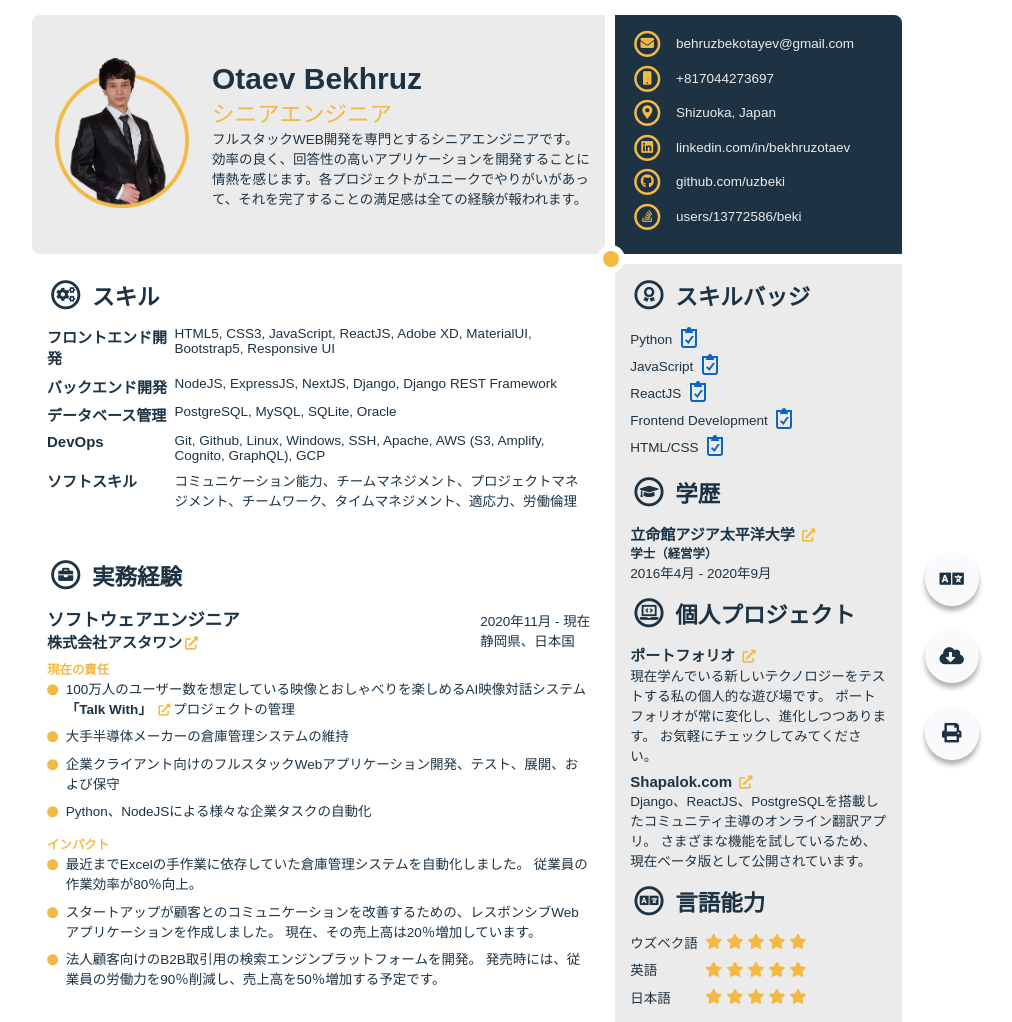
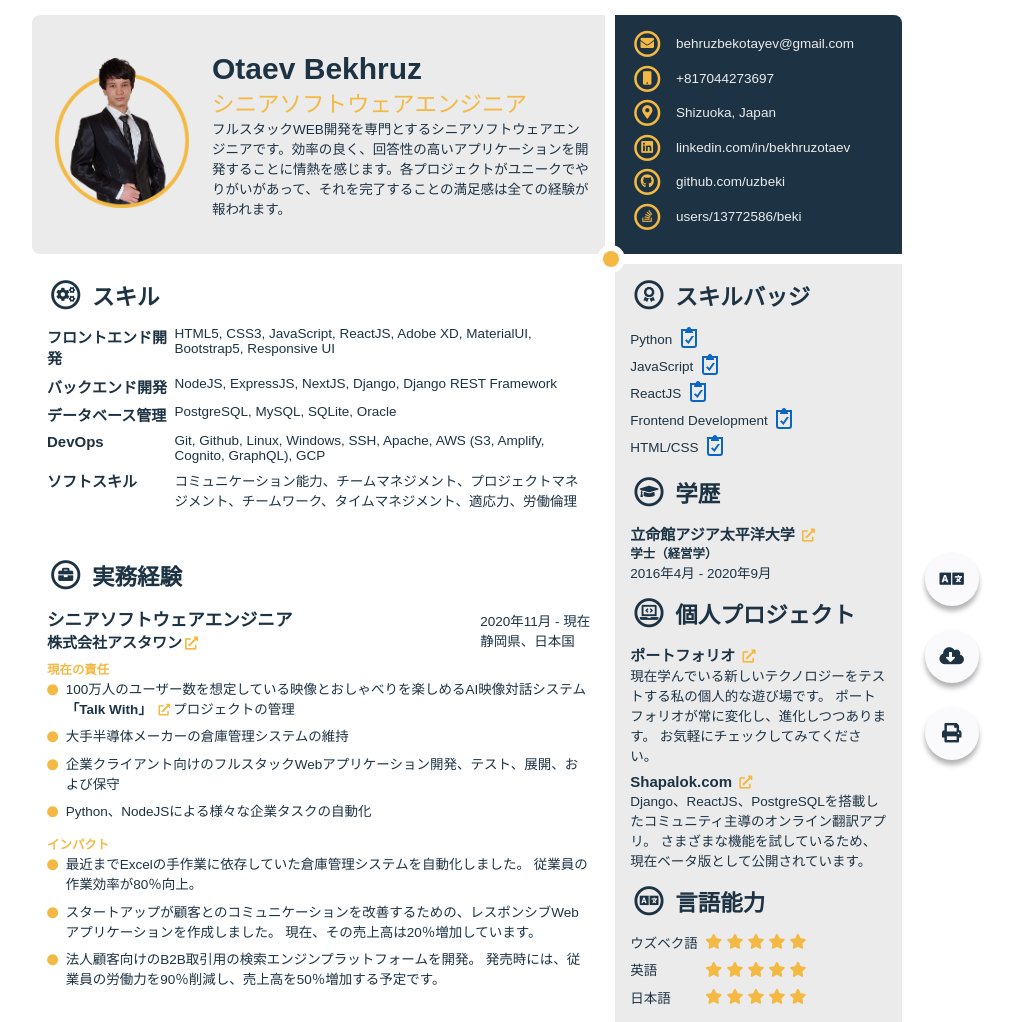
Before and after one commit to uzbeki/bekhruz.com_v2, a plain HTML site: page resume/index_ja.html in a window 1280 px wide. Shown: the whole page, without its empty margins (173-1185 px from the left). Drawn offline with Linux system fonts and the light colour scheme.

Commit message:
japanese resume updated

```diff
--- a/resume/index_ja.html
+++ b/resume/index_ja.html
@@ -28,9 +28,9 @@
         </div>
         <div class="intro">
           <h1>Otaev Bekhruz</h1>
-          <h2>シニアエンジニア</h2>
+          <h2>シニアソフトウェアエンジニア</h2>
           <p>
-            フルスタックWEB開発を専門とするシニアエンジニアです。効率の良く、回答性の高いアプリケーションを開発することに情熱を感じます。各プロジェクトがユニークでやりがいがあって、それを完了することの満足感は全ての経験が報われます。
+            フルスタックWEB開発を専門とするシニアソフトウェアエンジニアです。効率の良く、回答性の高いアプリケーションを開発することに情熱を感じます。各プロジェクトがユニークでやりがいがあって、それを完了することの満足感は全ての経験が報われます。
           </p>
         </div>
       </section>
@@ -123,7 +123,7 @@
           <div class="experience">
             <div class="flex-between">
               <div class="left">
-                <h3>ソフトウェアエンジニア</h3>
+                <h3>シニアソフトウェアエンジニア</h3>
                 <h4><a href="http://asterone.co.jp" target='_blank'>株式会社アスタワン</a><i
                     class="fas fa-external-link-alt fa-sm"></i></h4>
               </div>
```
